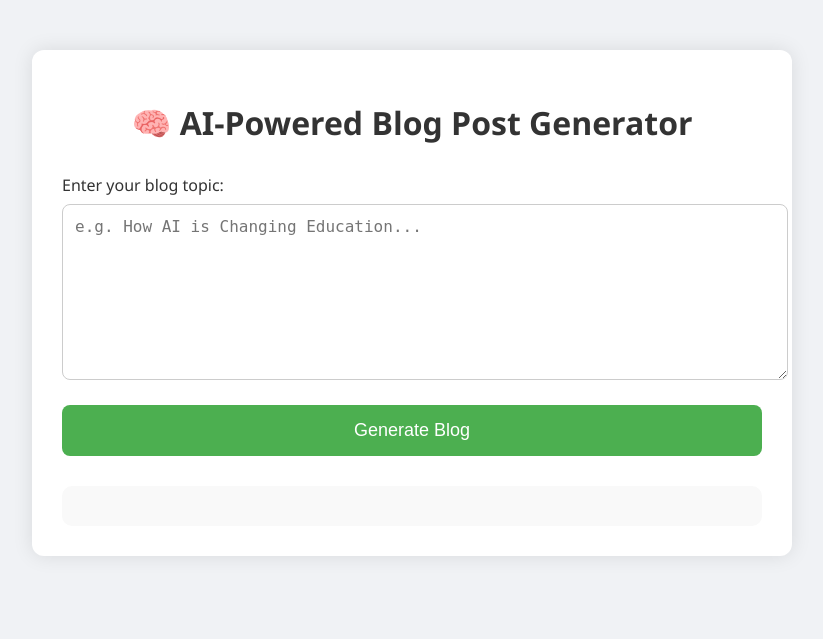
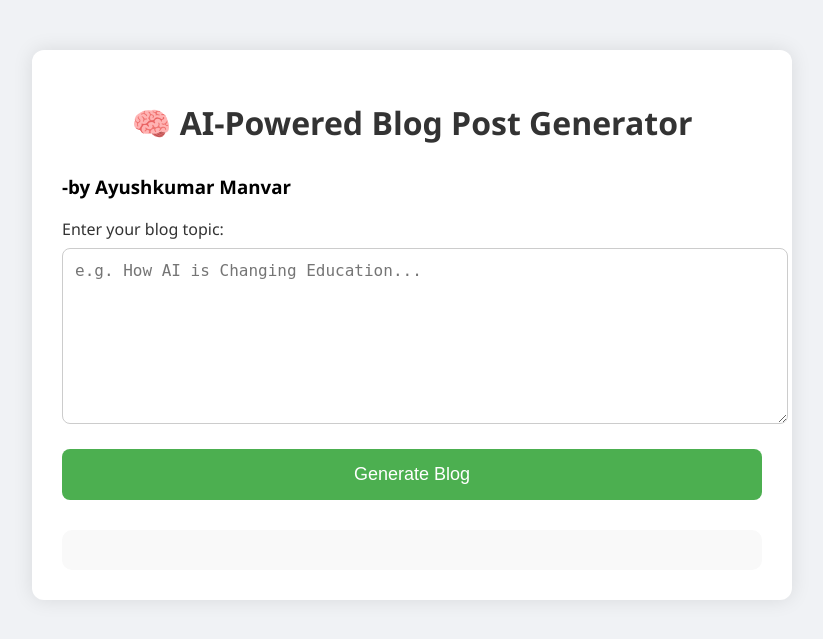
Before and after one commit to aAyushrootTwo/v7, a Flask app: page / in a window 1280 px wide. Shown: the top 639 px of the page, without its empty margins (228-1051 px from the left). Run offline with Flask 3, Linux system fonts and the light colour scheme.

Commit message:
Update index.html

```diff
--- a/templates/index.html
+++ b/templates/index.html
@@ -9,6 +9,7 @@
 <body>
   <div class="container">
     <h1>🧠 AI-Powered Blog Post Generator</h1>
+    <h3>-by Ayushkumar Manvar</h3>
 
     <form id="blog-form">
       <label for="prompt">Enter your blog topic:</label>
```
